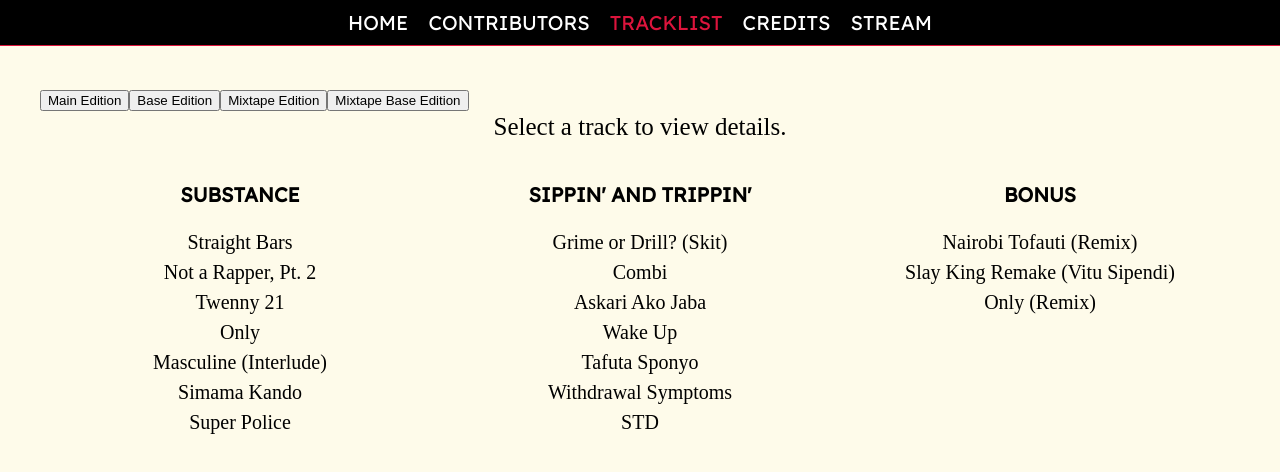
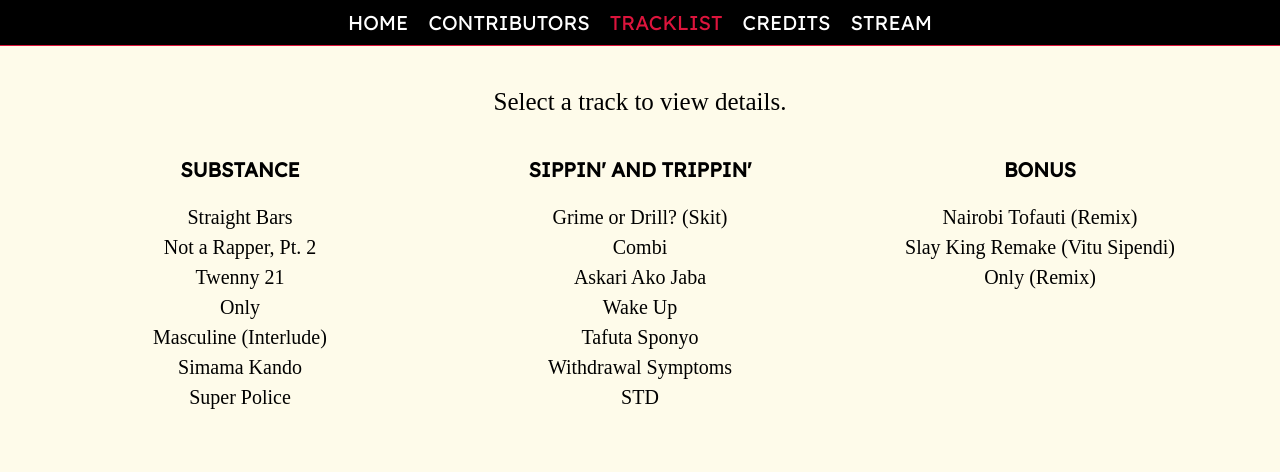
Before and after one commit to DavyK17/man-of-substance, a React (Create React App) app: page /tracks in a window 1280 px wide. Shown: the top 472 px of the page. Built offline with nearby package versions, Linux system fonts and the light colour scheme; a web font is replaced by a local one.

Commit message:
Removing buttons

```diff
--- a/src/components/Tracks/Tracks.js
+++ b/src/components/Tracks/Tracks.js
@@ -69,10 +69,6 @@ const Tracks = props => {
 
     return (
         <main>
-            <button onClick={() => setVer("main")}>Main Edition</button>
-            <button onClick={() => setVer("base")}>Base Edition</button>
-            <button onClick={() => setVer("mixtape")}>Mixtape Edition</button>
-            <button onClick={() => setVer("mixtapeBase")}>Mixtape Base Edition</button>
             <p className="tracklist-lead">Select a track to view details.</p>
             <div className="tracklist">
                 <div>
```
